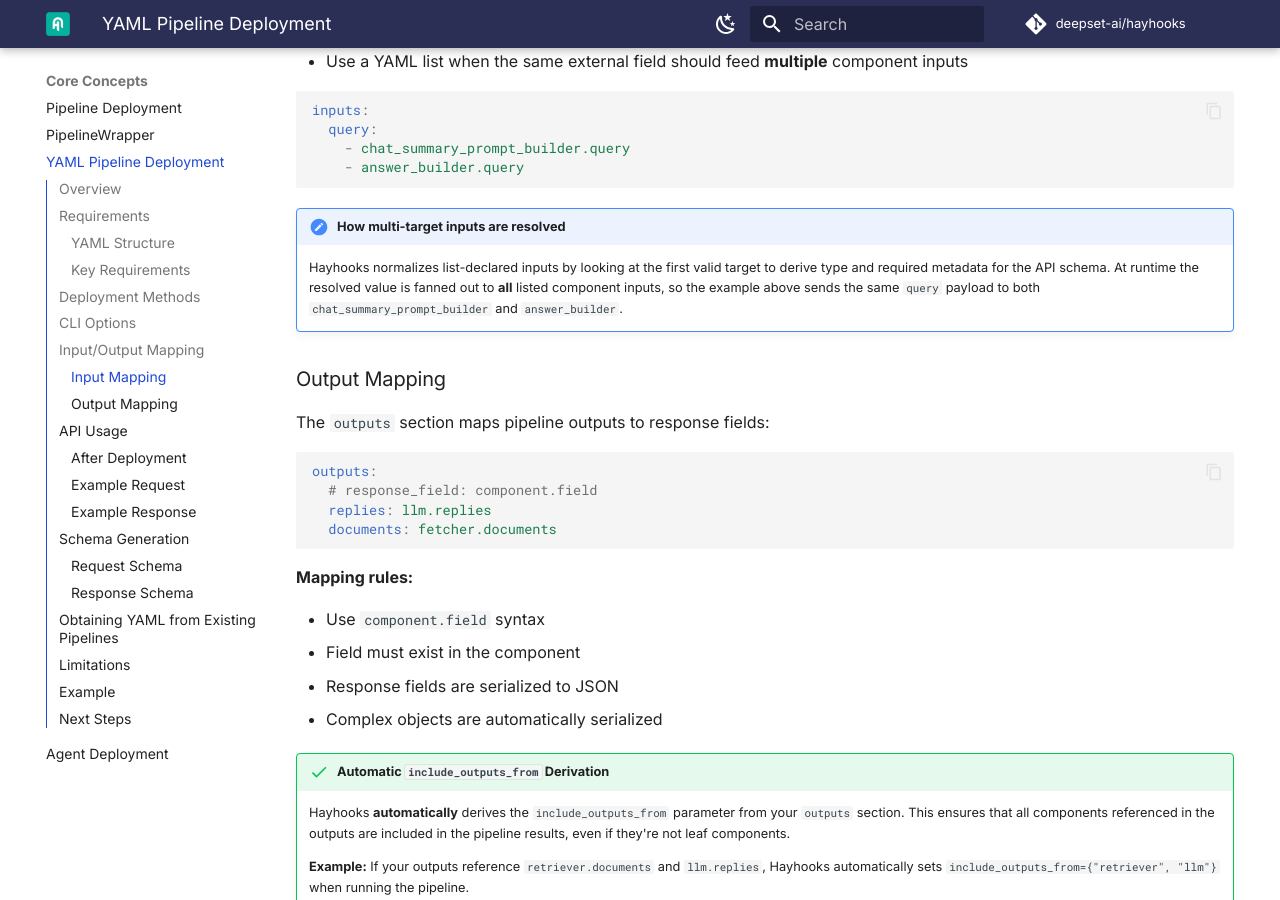
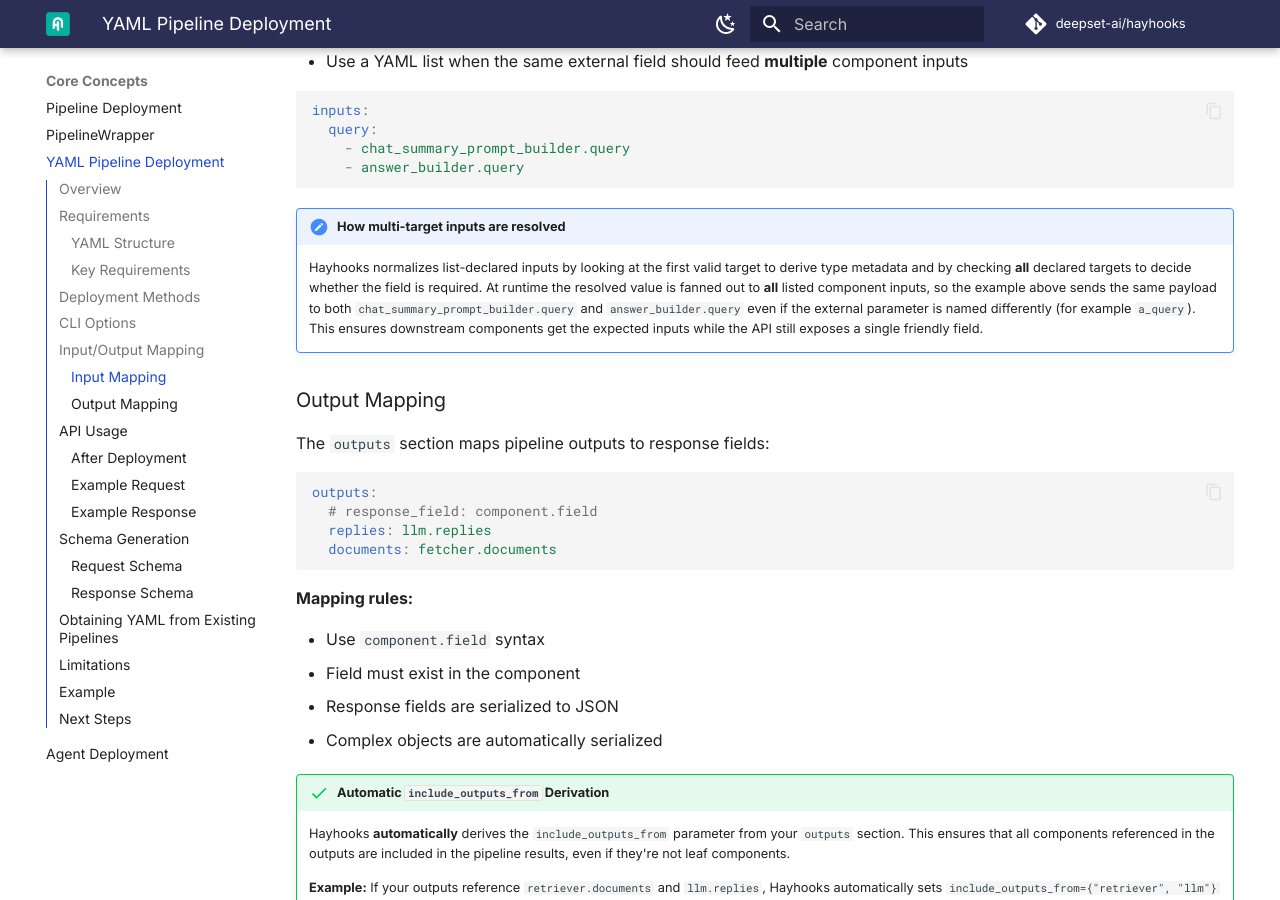
Before and after one commit to deepset-ai/hayhooks, an MkDocs documentation site: the page built from docs/concepts/yaml-pipeline-deployment.md, in a window 1280 px wide and 900 px high, scrolled down 3281 px. Built offline with MkDocs 1.6.1 and Material for MkDocs 9.7.7, drawn with Linux system fonts in a browser that asks for light colours; comment, search, counter and statistics services are not loaded; the version menu is left out.

Commit message:
Update docs

````diff
--- a/docs/concepts/yaml-pipeline-deployment.md
+++ b/docs/concepts/yaml-pipeline-deployment.md
@@ -172,7 +172,7 @@ inputs:
 ```
 
 !!! note "How multi-target inputs are resolved"
-    Hayhooks normalizes list-declared inputs by looking at the first valid target to derive type and required metadata for the API schema. At runtime the resolved value is fanned out to **all** listed component inputs, so the example above sends the same `query` payload to both `chat_summary_prompt_builder` and `answer_builder`.
+    Hayhooks normalizes list-declared inputs by looking at the first valid target to derive type metadata and by checking **all** declared targets to decide whether the field is required. At runtime the resolved value is fanned out to **all** listed component inputs, so the example above sends the same payload to both `chat_summary_prompt_builder.query` and `answer_builder.query` even if the external parameter is named differently (for example `a_query`). This ensures downstream components get the expected inputs while the API still exposes a single friendly field.
 
 ### Output Mapping
 
````
